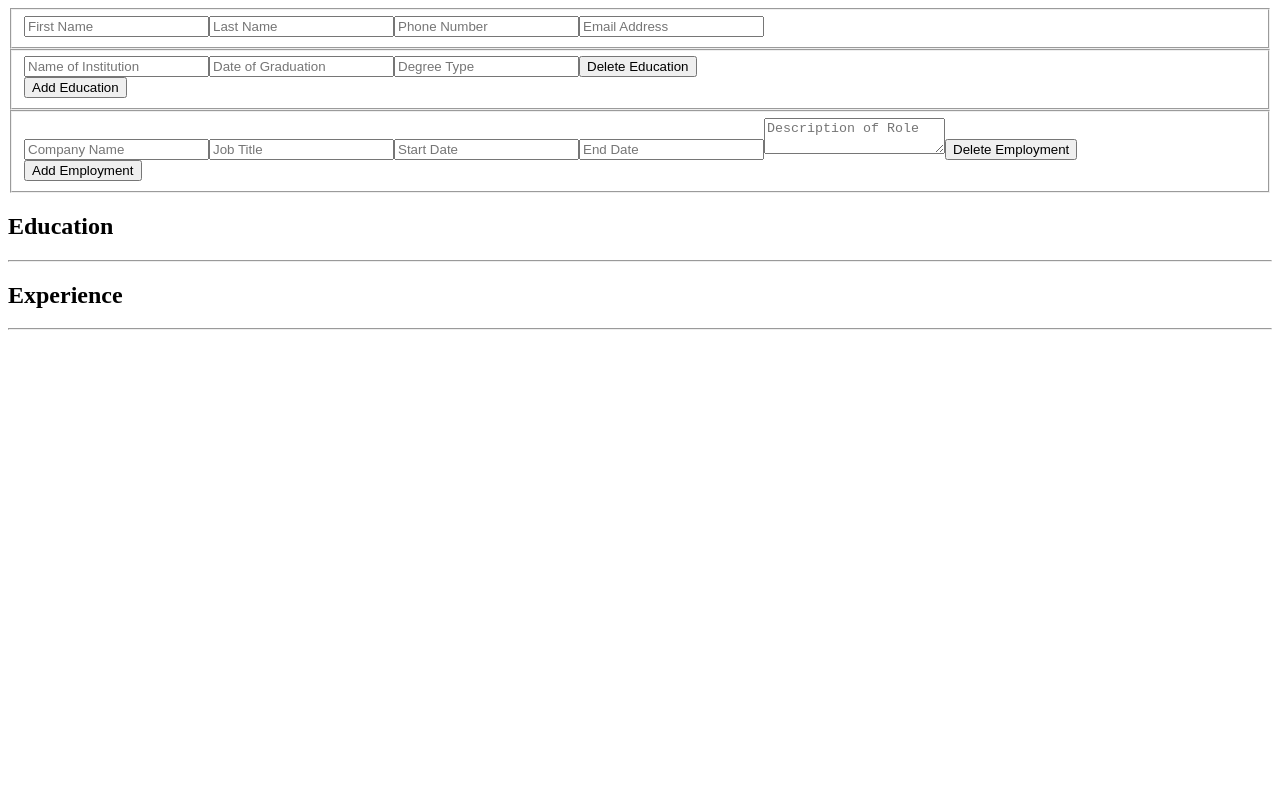
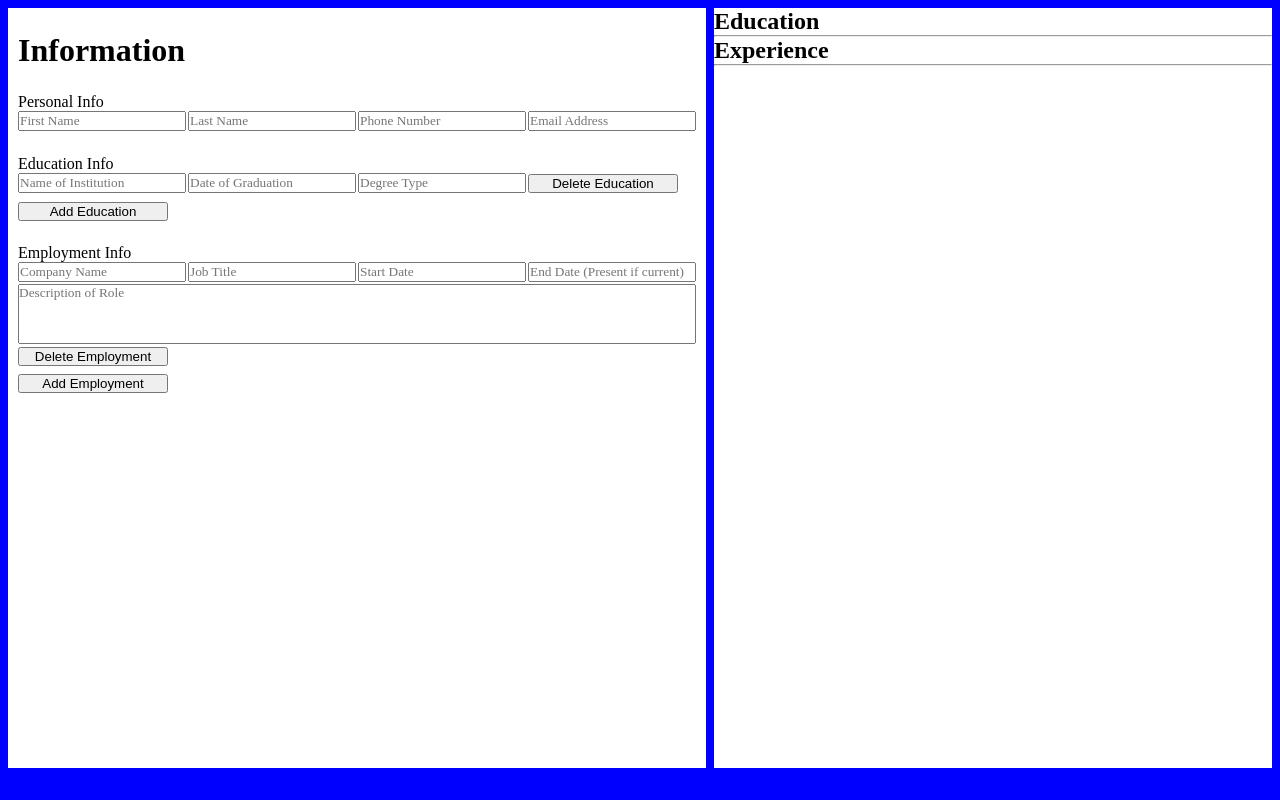
Before and after one commit to DAlexFunk/Odin-CV-Application, a React (Vite) app: page / in a window 1280 px wide. Built offline with nearby package versions, Linux system fonts and the light colour scheme.

Commit message:
Added styling to the form

```diff
--- a/src/components/Form.jsx
+++ b/src/components/Form.jsx
@@ -5,6 +5,7 @@ import EmploymentInfo from "./FormEmploymentInfo";
 export default function Form({ formInfo, formChange }) {
   return (
     <form onSubmit={(evt) => evt.preventDefault()} className="inputForm">
+      <h1>Information</h1>
       <PersonalInfo formInfo={formInfo} formChange={formChange} />
       <EducationInfo formInfo={formInfo} formChange={formChange} />
       <EmploymentInfo formInfo={formInfo} formChange={formChange} />
--- a/src/components/FormEducationInfo.jsx
+++ b/src/components/FormEducationInfo.jsx
@@ -1,6 +1,8 @@
 export default function EducationInfo({ formInfo, formChange }) {
   return (
-    <fieldset className="educationInfo">
+    <section>
+      <label htmlFor="educationInfo">Education Info</label>
+      <fieldset id="educationInfo">
         {formInfo.education.map((education) => (
           <EducationItem
             formInfo={formInfo}
@@ -23,6 +25,7 @@ export default function EducationInfo({ formInfo, formChange }) {
           }}
         >Add Education</button>
       </fieldset>
+    </section>
   );
 }
 
--- a/src/components/FormEmploymentInfo.jsx
+++ b/src/components/FormEmploymentInfo.jsx
@@ -1,6 +1,8 @@
 export default function EmploymentInfo({ formInfo, formChange }) {
   return (
-    <fieldset className="employmentInfo">
+    <section>
+      <label htmlFor="employmentInfo">Employment Info</label>
+      <fieldset id="employmentInfo">
         {formInfo.employment.map((employment) => (
           <EmploymentItem
             formInfo={formInfo}
@@ -25,6 +27,7 @@ export default function EmploymentInfo({ formInfo, formChange }) {
           }}
         >Add Employment</button>
       </fieldset>
+    </section>
   );
 }
 
@@ -87,7 +90,7 @@ function EmploymentItem({ formInfo, formChange, id }) {
       <input
         className="jobEndDate"
         type="text"
-        placeholder="End Date"
+        placeholder="End Date (Present if current)"
         value={formInfo.employment[index].endDate}
         onChange={(evt) => {
           const newEmployment = [...formInfo.employment];
--- a/src/components/FormPersonalInfo.jsx
+++ b/src/components/FormPersonalInfo.jsx
@@ -1,6 +1,8 @@
 export default function PersonalInfo({ formInfo, formChange }) {
   return (
-    <fieldset className="personalInfo">
+    <section>
+      <label htmlFor="personalInfo">Personal Info</label>
+      <fieldset id="personalInfo">
         <input
           className="firstName"
           type="text"
@@ -39,5 +41,6 @@ export default function PersonalInfo({ formInfo, formChange }) {
           onChange={(evt) => formChange({ ...formInfo, email: evt.target.value })}
         />
       </fieldset>
+    </section>
   );
 }
--- a/src/styles.css
+++ b/src/styles.css
@@ -0,0 +1,69 @@
+* {
+  box-sizing: border-box;
+  padding: 0;
+  margin: 0;
+}
+
+body {
+  background-color: blue;
+  margin: 8px;
+}
+
+div#root {
+  display: grid;
+  grid-template-columns: 1fr 1.3fr;
+  gap: 8px;
+}
+
+/* Form */
+form.inputForm {
+  background-color: white;
+  padding: 24px 10px;
+
+  display: flex;
+  flex-direction: column;
+  gap: 24px;
+}
+
+form button {
+  position: relative;
+  width: 150px;
+  top: 1px;
+}
+
+fieldset {
+  border: none;
+}
+
+fieldset input {
+  font-family: inherit;
+}
+
+fieldset#personalInfo {
+  display: flex;
+  gap: 2px;
+}
+
+fieldset#educationInfo input {
+  margin: 0 2px 8px 0;
+}
+
+div.employment {
+  margin-bottom: 8px;
+
+  display: grid;
+  grid-template: 1fr 3fr / 1fr 1fr 1fr 1fr;
+  gap: 2px;
+}
+
+div.employment textarea {
+  resize: none;
+  font-family: inherit;
+  grid-area: 2 / 1 / 2 / 5;
+}
+
+/* CV */
+section.CV {
+  background-color: white;
+  min-height: 95vh;
+}
```
Lines whose indentation alone changed are shown as unchanged.
